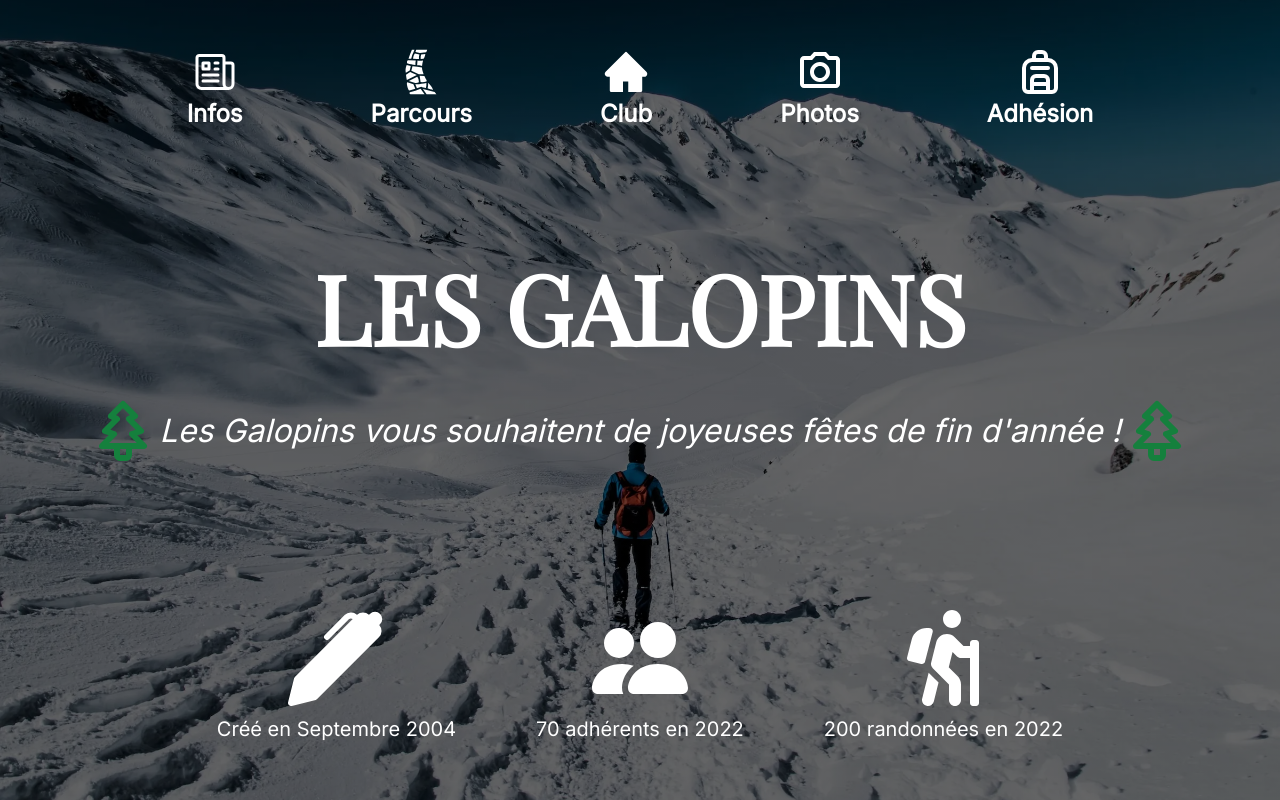
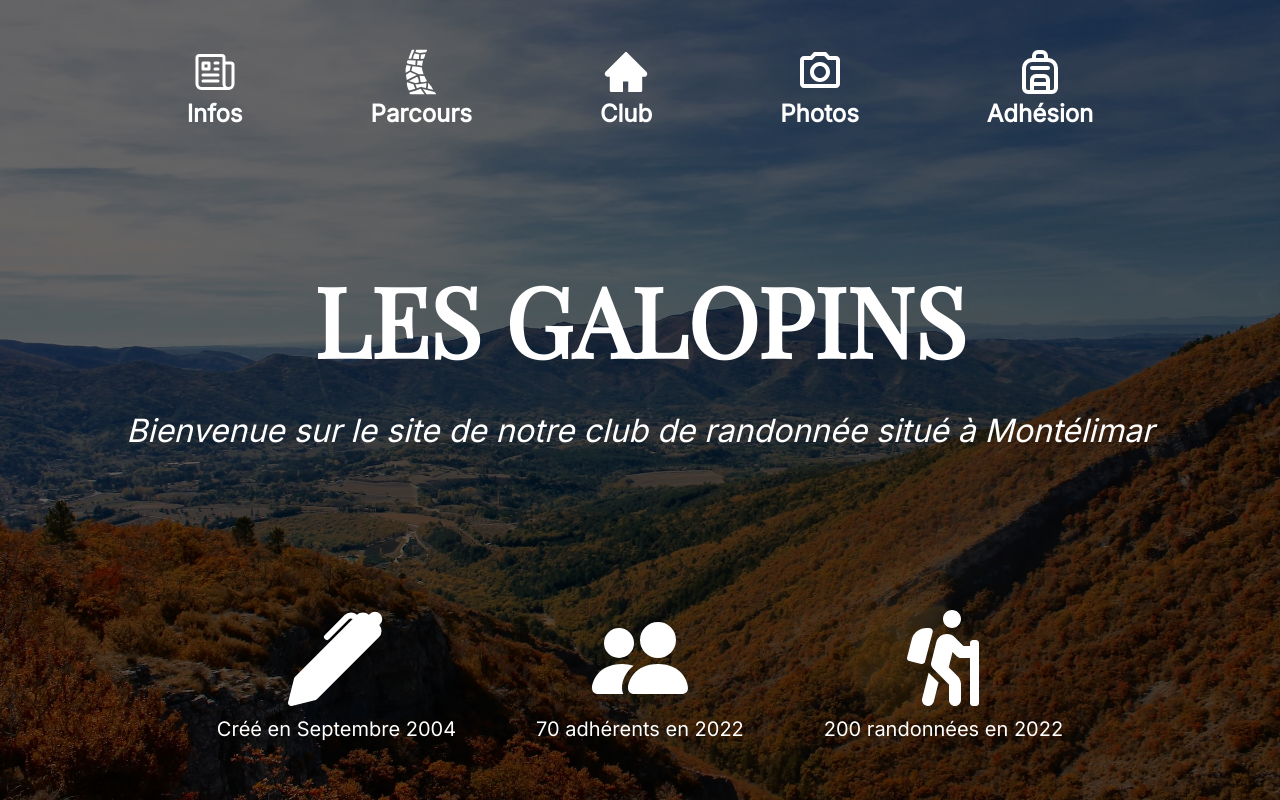
Before and after one commit to SebastienLaurentt/Galopins, a Vue app: page / in a window 1280 px wide. Shown: the top 800 px of the page. Built offline with nearby package versions, Linux system fonts and the light colour scheme; no server answers.

Commit message:
update home section

```diff
--- a/src/sections/Home.tsx
+++ b/src/sections/Home.tsx
@@ -8,7 +8,6 @@ import { FaHiking } from 'react-icons/fa';
 import Section from '../components/Section';
 import HomeIcon from '../components/HomeIcon';
 import { motion } from 'framer-motion';
-import { TbChristmasTree } from "react-icons/tb";
 
 const containerVariants = {
   hidden: {},
@@ -31,9 +30,7 @@ function Home() {
       <motion.div variants={containerVariants} initial='hidden' animate='visible' className=' px-4'>
         <motion.h1 variants={childVariants}>LES GALOPINS</motion.h1>
         <motion.h3 variants={childVariants} className='italic px-4 flex flex-row items-center justify-center'>
-          <TbChristmasTree className="text-green-700 text-4xl" />
-          Les Galopins vous souhaitent de joyeuses fêtes de fin d'année !
-          <TbChristmasTree className="text-green-700 text-4xl" />
+          Bienvenue sur le site de notre club de randonnée situé à Montélimar
         </motion.h3>
       </motion.div>
       <motion.ul
```
Also changed, not shown: src/static/img/home.webp, src/static/img/home2.webp (deleted).
